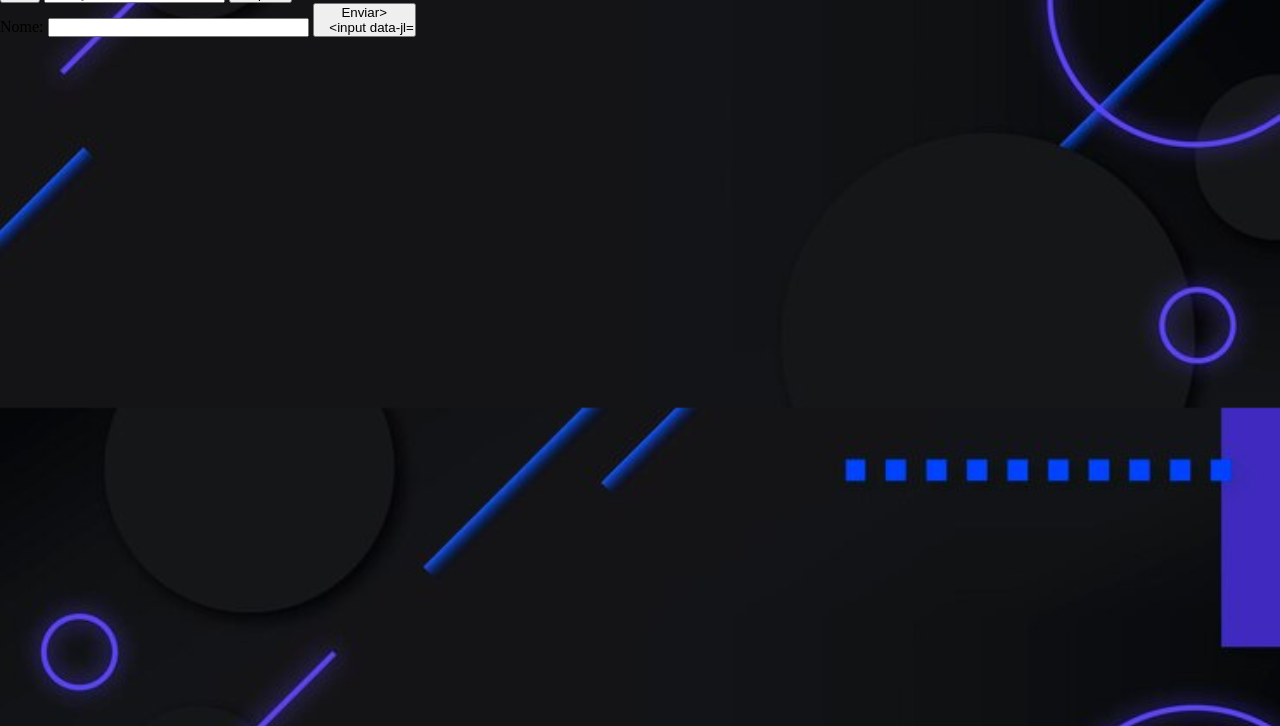
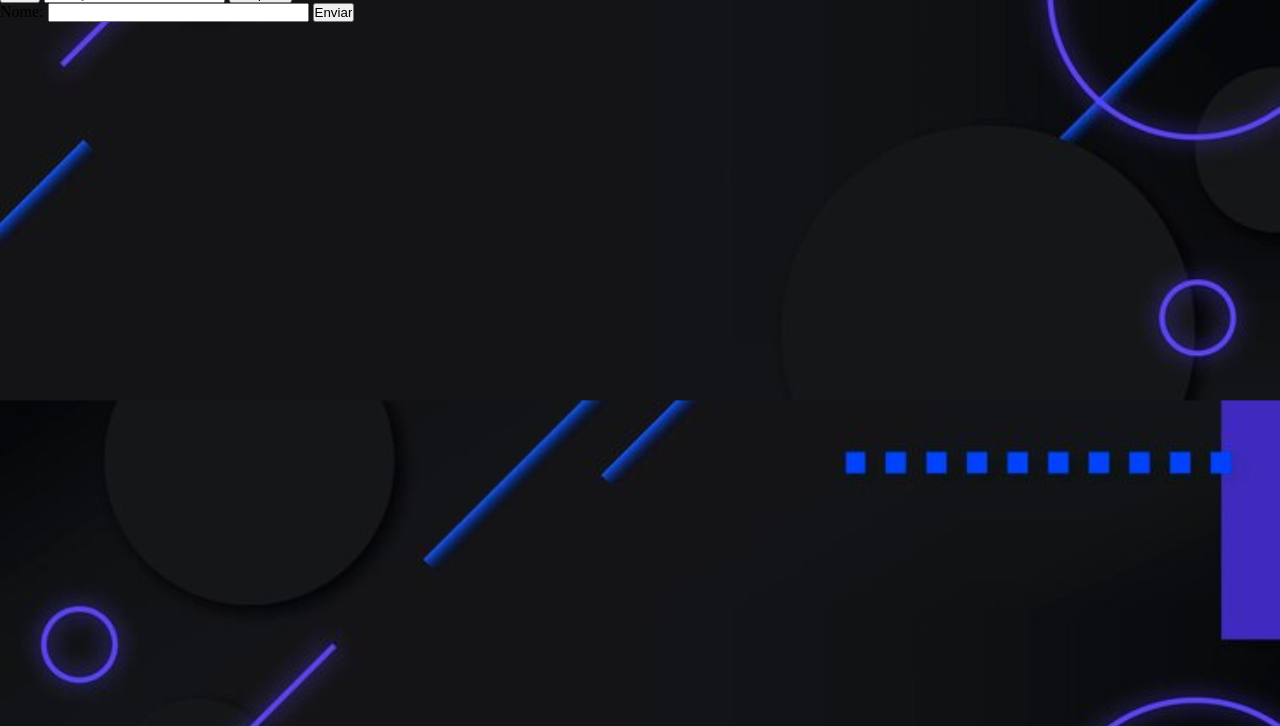
Before and after one commit to Nikolas-Pereira/Iniciando-em-JavaScript, a plain HTML site: page index.html in a window 1280 px wide. Shown: the part 74-800 px from the top of the page. Drawn offline with Linux system fonts and the light colour scheme.

Commit message:
arrumando

```diff
--- a/index.html
+++ b/index.html
@@ -34,8 +34,8 @@
 <form>
     <label for="name">Nome:</label>
     <input type="text" id="name" name="name" size="30" maxlength="1000">
-    <input type="submit" value="Enviar>
-    <input type="reset" value="Limpar">
+    <input type="submit" value="Enviar">
+
 
 </form>
 </body>
```
